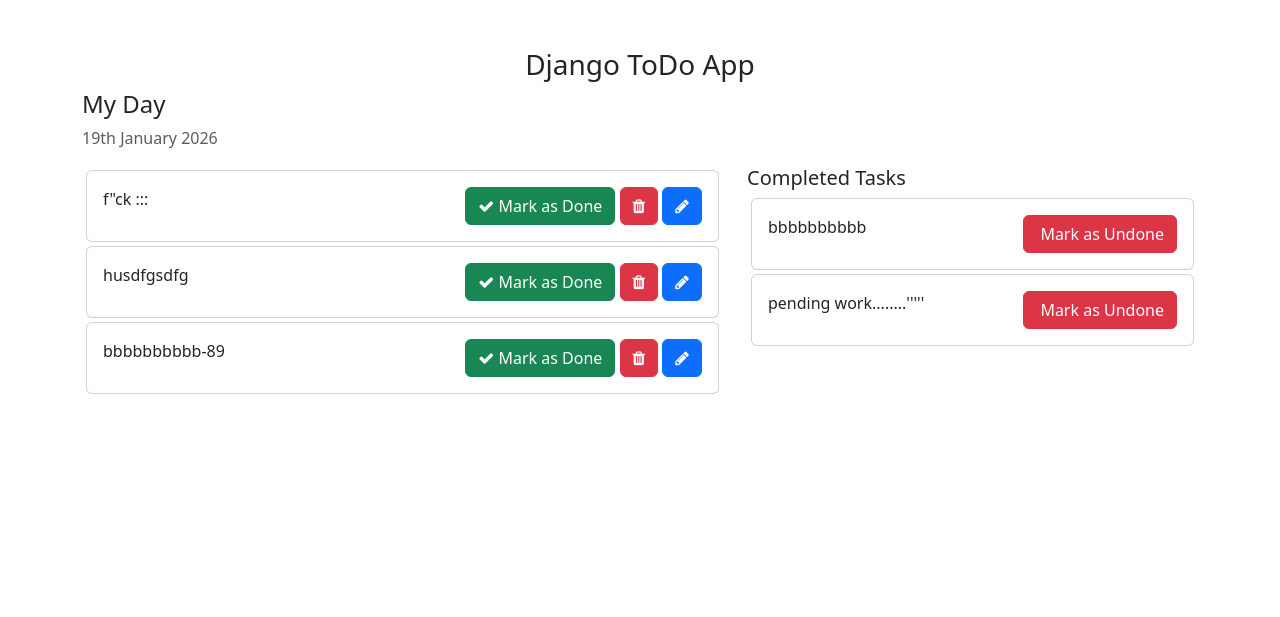
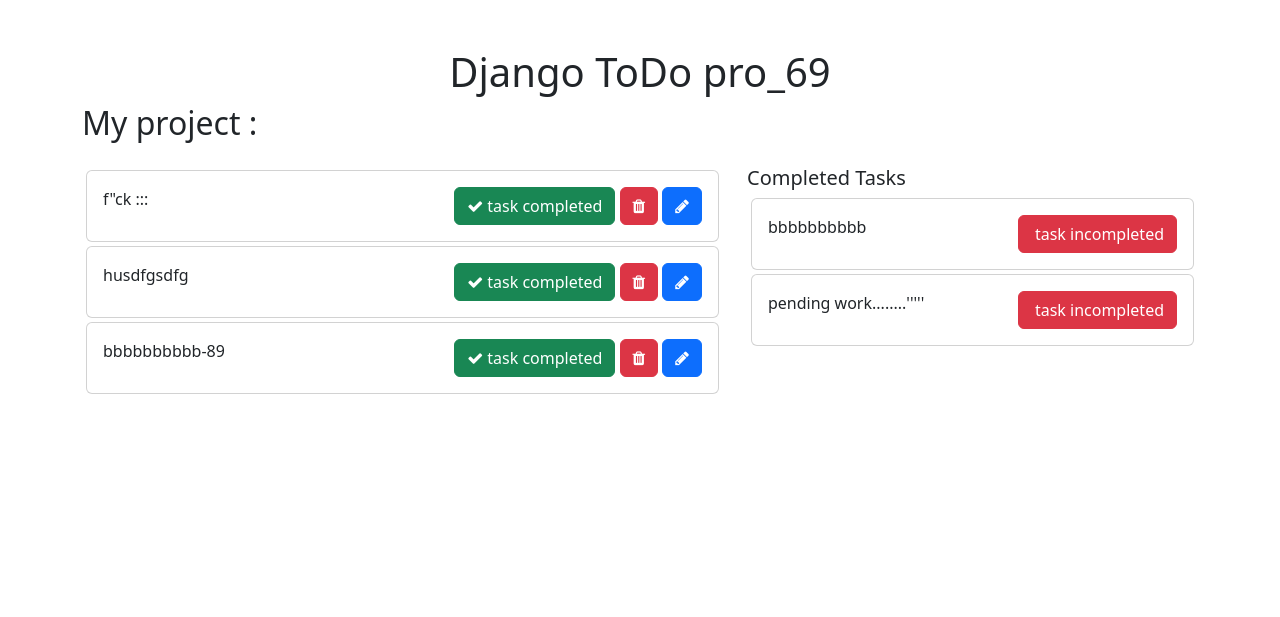
Before and after one commit to badarwaqas0p/Todo_pro69, a Django app: page / in a window 1280 px wide. Shown: the top 617 px of the page. Run offline with Django 5.2, Linux system fonts and the light colour scheme; data comes from the database, SQL or seed files in the repository; both versions use the stored data as it was after the commit.

Commit message:
intial commmit

```diff
--- a/templates/home.html
+++ b/templates/home.html
@@ -20,10 +20,12 @@
 </head>
 <body>
     <div class="container">
-        <h3 class="pt-5 text-center">Django ToDo App</h3>
+        <h1 class="pt-5 text-center">Django ToDo pro_69</h1>
         <div class="row">
-            <h4>My Day</h4>
-            <p class="text-muted">{% now "jS F Y" %}</p>
+            <h2>My project :</h2>
+
+            <p class="text-muted">{{ my_date|date:"j M Y" }}</p>
+
             <div class="col-md-7 col-lg-7" style="height: 450px; overflow: scroll;">
                 <!-- List of all the tasks for the day -->
                  {% for task in tasks %}
@@ -31,7 +33,7 @@
                     <div class="card-body">
                         {{ task.task }}
                         <span style="position: relative; float: right;">
-                            <a href="{% url 'mark_as_done' task.pk %}" class="btn btn-success"><i class="fa fa-check"></i> Mark as Done</a>
+                            <a href="{% url 'mark_as_done' task.pk %}" class="btn btn-success"><i class="fa fa-check"></i> task completed</a>
                             <a href="{% url 'delete_task' task.pk %}" class="btn btn-danger"><i class="fa fa-trash"></i></a>
                             <a href="{% url 'edit_task' task.pk %}" class="btn btn-primary"><i class="fa fa-pencil"></i></a>
                         </span>
@@ -47,7 +49,7 @@
                     <div class="card-body">
                         {{ task.task }}
                         <span style="position: relative; float: right;">
-                            <a href="{% url 'mark_as_undone' task.pk %}" class="btn btn-danger"><i class="fa fa-mark_as_undone"></i> Mark as Undone</a>
+                            <a href="{% url 'mark_as_undone' task.pk %}" class="btn btn-danger"><i class="fa fa-mark_as_undone"></i>  task incompleted</a>
 
                     </div>
                 </div>
--- a/todo_main/settings.py
+++ b/todo_main/settings.py
@@ -55,7 +55,7 @@ ROOT_URLCONF = 'todo_main.urls'
 TEMPLATES = [
     {
         'BACKEND': 'django.template.backends.django.DjangoTemplates',
-        'DIRS': [BASE_DIR / 'templates'],
+        'DIRS': ['templates'],
         'APP_DIRS': True,
         'OPTIONS': {
             'context_processors': [
```
Also changed, not shown: db.sqlite3.
